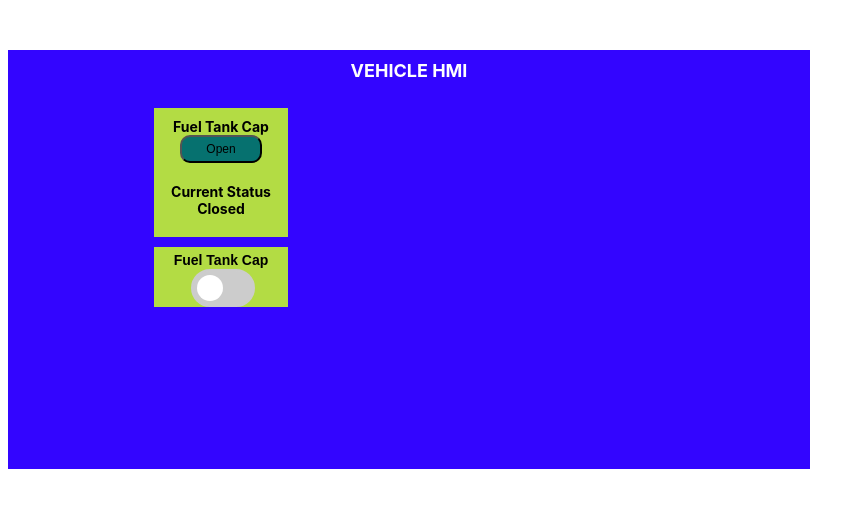
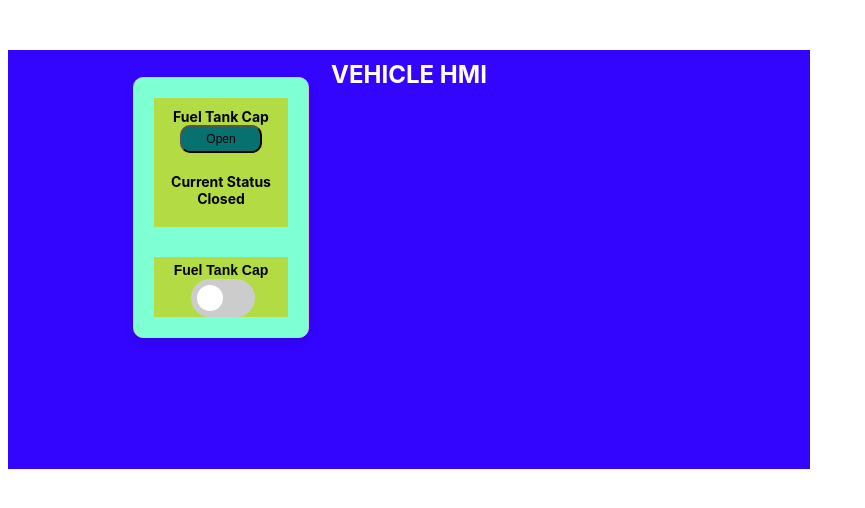
Before and after one commit to kishorekanala/auto-services, a plain HTML site: page vehicle-hmi/index.html in a window 1280 px wide. Shown: the whole page, without its empty margins (0-865 px from the left). Drawn offline with Linux system fonts and the light colour scheme.

Commit message:
Refactor vehicle HMI layout for fuel tank cap with improved styling and structure

```diff
--- a/vehicle-hmi/index.html
+++ b/vehicle-hmi/index.html
@@ -12,6 +12,7 @@
             <div>
                 <label class="vehicle_hmi">VEHICLE HMI</label>
             </div>
+            <div class="tile_container">
                 <div class="ftchmi_container">
                     <div>
                         <label class="ftchmi_heading">Fuel Tank Cap</label>
@@ -22,7 +23,6 @@
                     </div>
                     <div>
                         <label id="ftchmi_currentstatusvalue" class="ftchmi_currentstatusvalue">Closed</label>
-                </div>
                     </div>
                 </div>
                 <div class="ftc_switch_container">
@@ -37,6 +37,8 @@
                     </div>
                 </div>
             </div>
+        </div>
+    </div>
     <script src="script.js"></script>
 </body>
 </html>
--- a/vehicle-hmi/styles.css
+++ b/vehicle-hmi/styles.css
@@ -55,10 +55,11 @@ h1 {
     left: 50%;
     transform: translateX(-50%);
     color: white;
-    font-size: 18px;
+    font-size: 24px;
     font-family: Inter;
-    font-weight: 700;
+    font-weight: bold;
     word-wrap: break-word;
+    margin-bottom: 50px;
 }
 
 
@@ -144,3 +145,14 @@ input:checked + .slider {
 input:checked + .slider:before {
     transform: translateX(26px);
 }
+
+.tile_container {
+    border: 1px solid #ccc;
+    background-color: aquamarine;
+    padding: 20px;
+    border-radius: 10px;
+    box-shadow: 0 4px 8px rgba(0, 0, 0, 0.1);
+    display: flex;
+    flex-direction: column;
+    gap: 20px;
+}
```
Lines whose indentation alone changed are shown as unchanged.
